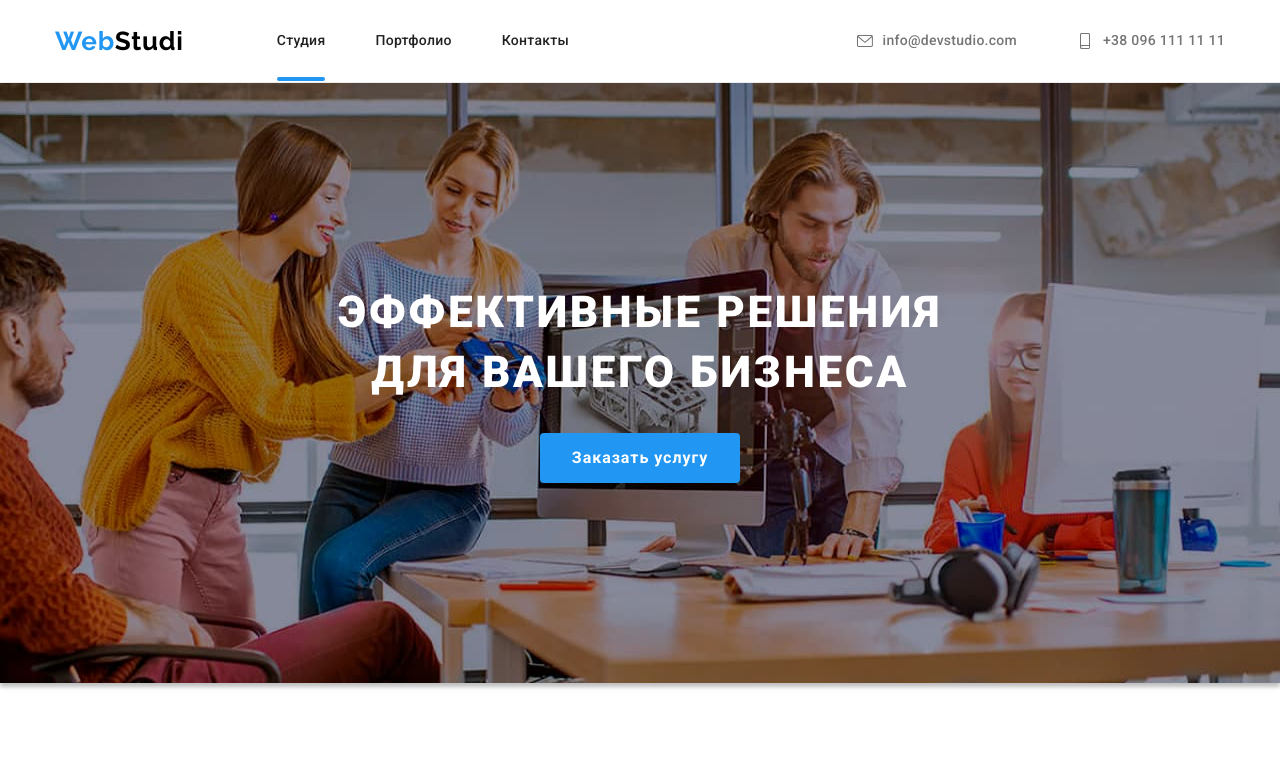
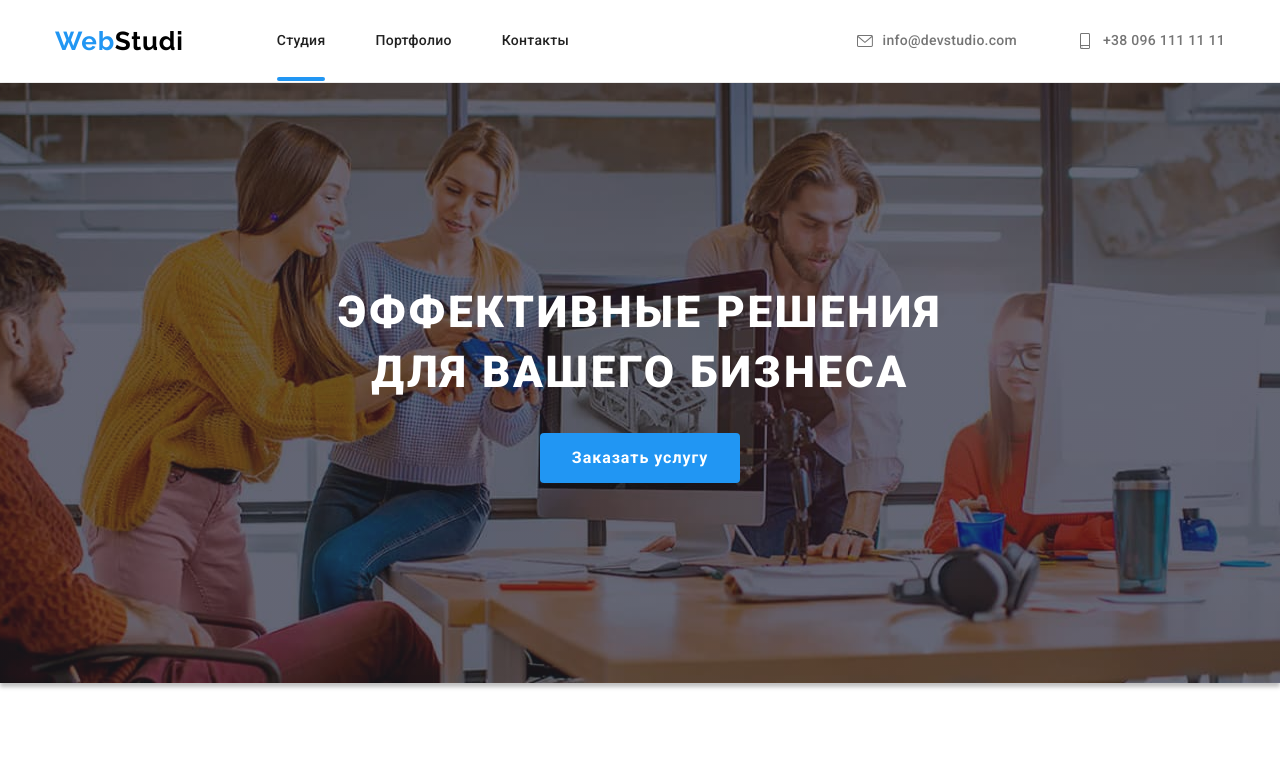
Before and after one commit to TryHungury/goit-markup-hw-05, a plain HTML site: page index.html in a window 1280 px wide. Shown: the top 774 px of the page. Drawn offline with nearby package versions, Linux system fonts and the light colour scheme.

Commit message:
добавив градієнт в героя

```diff
--- a/css/style.css
+++ b/css/style.css
@@ -258,7 +258,9 @@ main {
 
 /* Герой */
 .hero {
-    background-image: url('../images/photo-main/section-hero/hero-bg.jpg');
+    background-image:
+    linear-gradient(#2f303a66, #2f303a66),
+    url('../images/photo-main/section-hero/hero-bg.jpg');
     background-color: var(--color-background-secondary);
     background-repeat: no-repeat;
     background-position: center;
```
